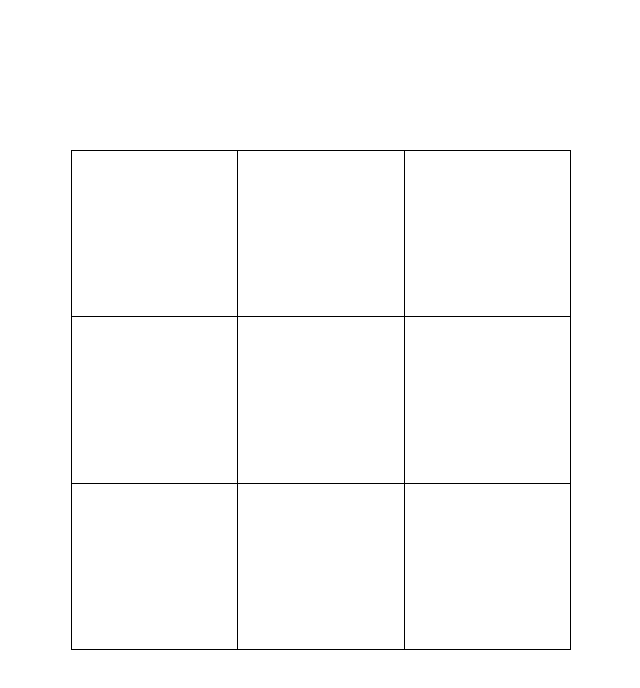
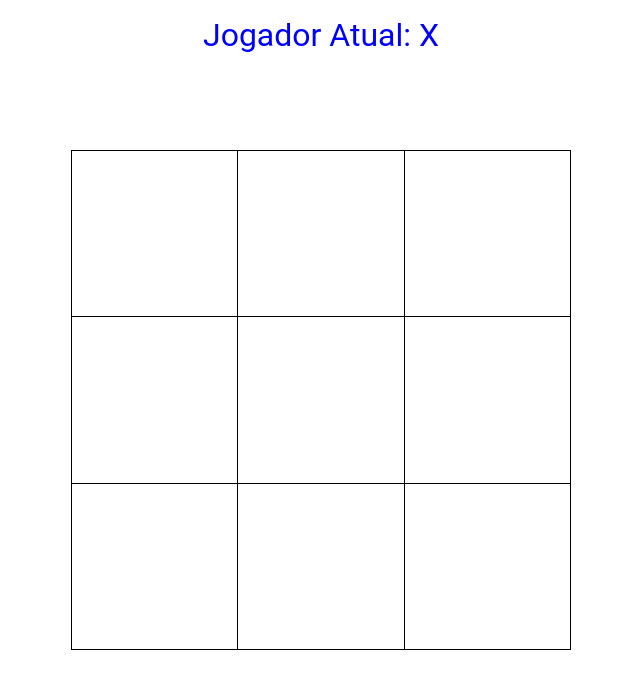
Before and after one commit to edupsousa/minicurso-react, a React (Vite) app in the folder tutorial/: page / in a window 1280 px wide. Shown: the top 688 px of the page, without its empty margins (319-959 px from the left). Built offline with nearby package versions, Linux system fonts and the light colour scheme.

Commit message:
mostrar jogador atual

```diff
--- a/tutorial/src/Celula.tsx
+++ b/tutorial/src/Celula.tsx
@@ -1,4 +1,6 @@
 import { useState } from "react";
+import getClasseJogador from "./utils/getClasseJogador";
+import valor2Jogador from "./utils/valor2Jogador";
 
 type ValorCelula = 0 | 1 | 2;
 
@@ -11,12 +13,7 @@ type Props = {
 export default function Celula(props: Props) {
   const [valor, setValor] = useState(props.valor);
 
-  let texto = "";
-  if (valor === 1) {
-    texto = "X";
-  } else if (valor === 2) {
-    texto = "O";
-  }
+  const texto = valor2Jogador(valor);
 
   const alterarValor = () => {
     if (valor === 0) {
@@ -25,12 +22,7 @@ export default function Celula(props: Props) {
     }
   };
 
-  const classes = ["celula"];
-  if (valor === 1) {
-    classes.push("xiszinho");
-  } else if (valor === 2) {
-    classes.push("bolinha");
-  }
+  const classes = ["celula", getClasseJogador(valor)];
 
   return (
     <div className={classes.join(" ")} onClick={alterarValor}>
--- a/tutorial/src/Tabuleiro.tsx
+++ b/tutorial/src/Tabuleiro.tsx
@@ -1,5 +1,7 @@
 import { useState } from "react";
 import Celula from "./Celula";
+import getClasseJogador from "./utils/getClasseJogador";
+import valor2Jogador from "./utils/valor2Jogador";
 
 type Jogadores = 1 | 2;
 
@@ -17,6 +19,7 @@ export default function Tabuleiro() {
   };
 
   return (
+    <>
       <div className="tabuleiro">
         {tabuleiro.map((celula, i) => (
           <Celula
@@ -27,5 +30,9 @@ export default function Tabuleiro() {
           />
         ))}
       </div>
+      <div className={`jogador-atual ${getClasseJogador(jogador)}`}>
+        Jogador Atual: {valor2Jogador(jogador)}
+      </div>
+    </>
   );
 }
--- a/tutorial/src/jogo.css
+++ b/tutorial/src/jogo.css
@@ -1,6 +1,10 @@
+:root {
+  /* Fonte sem serifa */
+  --fonte-padrao: "Roboto", sans-serif;
+}
+
 .tabuleiro {
-  /* Fonte sem serifa */
-  font-family: "Segoe UI", Tahoma, Geneva, Verdana, sans-serif;
+  font-family: var(--fonte-padrao);
 
   /* Tamanho do tabuleiro */
   width: 500px;
@@ -43,14 +47,29 @@
   border-bottom: none;
 }
 
+.celula.xiszinho,
 .celula.bolinha {
-  /* Estilo da célula com a bolinha */
-  color: #f00;
+  /* Desabilitar o cursor de "mãozinha" se a celula estiver preenchida */
   cursor: not-allowed;
 }
 
-.celula.xiszinho {
-  /* Estilo da célula com o xiszinho */
+.bolinha {
+  /* Mudar cor dos elementos com a classe do jogador bolinha */
+  color: #f00;
+}
+
+.xiszinho {
+  /* Mudar cor dos elementos com a classe do jogador xiszinho */
   color: #00f;
-  cursor: not-allowed;
 }
+
+.jogador-atual {
+  /* Centralizar o texto do jogador atual na parte superior da tela */
+  position: fixed;
+  top: 0;
+  left: 50%;
+  transform: translateX(-50%);
+  margin-top: 1rem;
+  font-family: var(--fonte-padrao);
+  font-size: 2rem;
+}
--- /dev/null
+++ b/tutorial/src/utils/getClasseJogador.ts
@@ -0,0 +1,12 @@
+export default function getClasseJogador(
+  valor: 0 | 1 | 2
+): "" | "xiszinho" | "bolinha" {
+  switch (valor) {
+    case 0:
+      return "";
+    case 1:
+      return "xiszinho";
+    case 2:
+      return "bolinha";
+  }
+}
--- /dev/null
+++ b/tutorial/src/utils/valor2Jogador.ts
@@ -0,0 +1,10 @@
+export default function valor2Jogador(valor: 0 | 1 | 2): "" | "X" | "O" {
+  switch (valor) {
+    case 0:
+      return "";
+    case 1:
+      return "X";
+    case 2:
+      return "O";
+  }
+}
```
Lines whose indentation alone changed are shown as unchanged.
